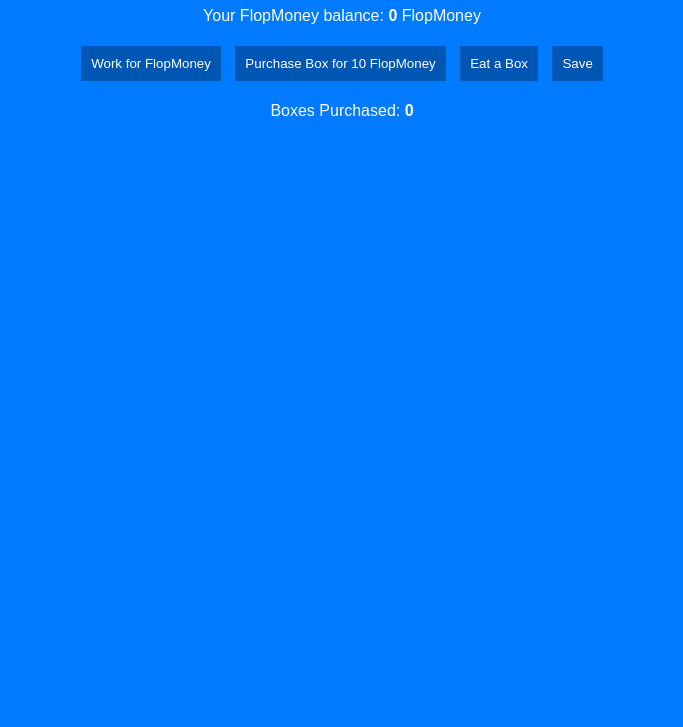
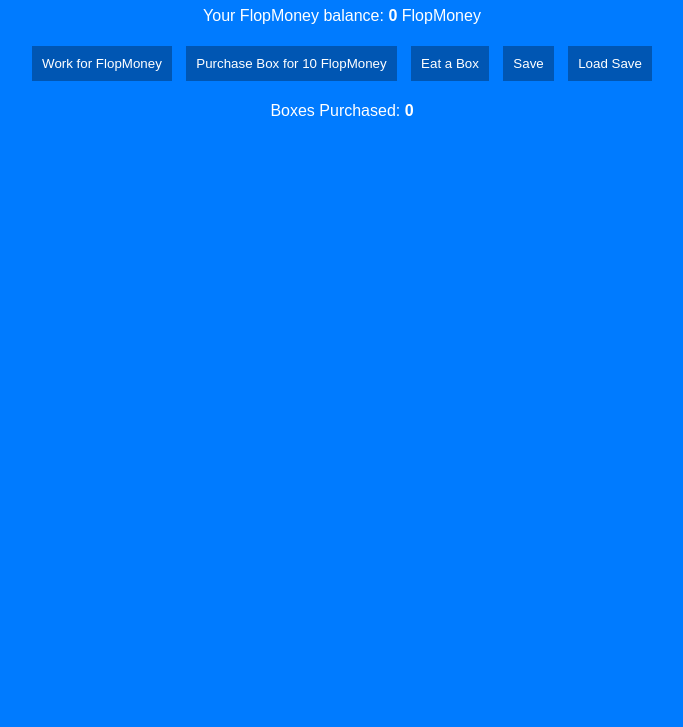
Before and after one commit to debugger-com/money.github.io, a plain HTML site: page index.html in a window 1280 px wide. Shown: the part 73-800 px from the top of the page, without its empty margins (298-981 px from the left). Drawn offline with Linux system fonts and the light colour scheme.

Commit message:
Update index.html

```diff
--- a/index.html
+++ b/index.html
@@ -11,6 +11,7 @@
   <button id="purchaseButton">Purchase Box for 10 FlopMoney</button>
   <button id="eatBoxButton">Eat a Box</button>
   <button id="saveButton">Save</button>
+  <button id="loadButton">Load Save</button>
   <p>Boxes Purchased: <span id="boxesPurchased">0</span></p>
   <script src="script.js"></script>
 </body>
```
